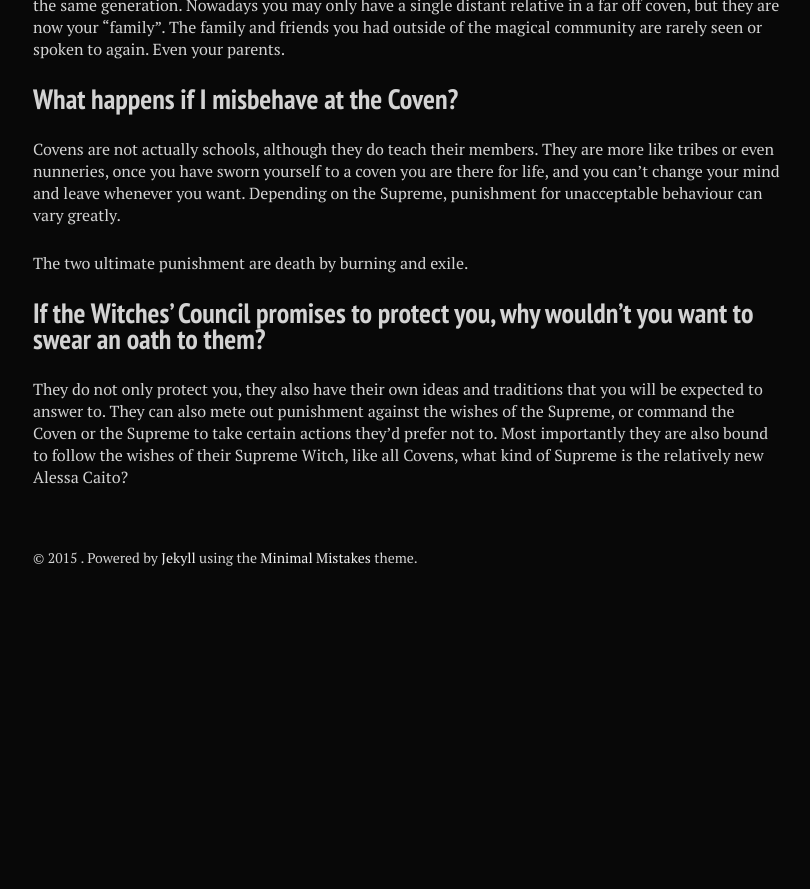
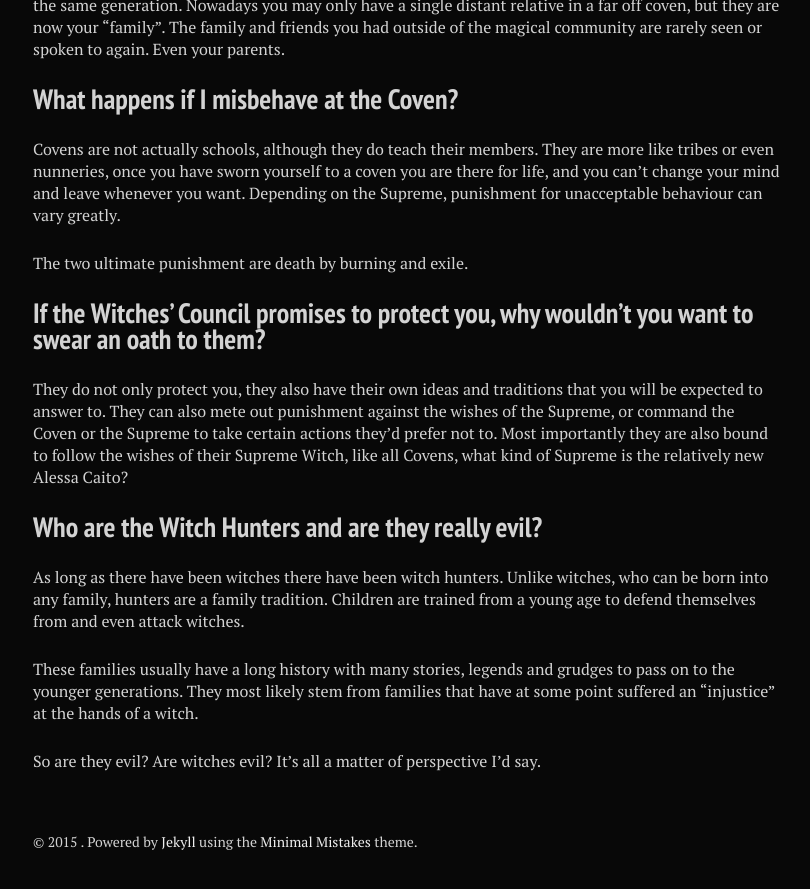
Before and after one commit to stanislavb/en.coven.nu, a Jekyll site: the page built from faq/index.md, in a window 1280 px wide and 900 px high, scrolled down 1091 px. Shown: the top 889 px of the window, without its empty margins (287-1097 px from the left). Built offline with Jekyll 4.4.1, drawn with Linux system fonts in a browser that asks for light colours; nearby versions of some CDN libraries; before the commit the page ends 1707 px from its top, so only the background shows below that; some of the changed text lies outside the part shown.

Commit message:
Update index.md

```diff
--- a/faq/index.md
+++ b/faq/index.md
@@ -38,3 +38,10 @@ The two ultimate punishment are death by burning and exile.
 
 ## If the Witches' Council promises to protect you, why wouldn’t you want to swear an oath to them?
 They do not only protect you, they also have their own ideas and traditions that you will be expected to answer to. They can also mete out punishment against the wishes of the Supreme, or command the Coven or the Supreme to take certain actions they’d prefer not to. Most importantly they are also bound to follow the wishes of their Supreme Witch, like all Covens, what kind of Supreme is the relatively new Alessa Caito?
+
+## Who are the Witch Hunters and are they really evil?
+As long as there have been witches there have been witch hunters. Unlike witches, who can be born into any family, hunters are a family tradition. Children are trained from a young age to defend themselves from and even attack witches.
+
+These families usually have a long history with many stories, legends and grudges to pass on to the younger generations. They most likely stem from families that have at some point suffered an "injustice" at the hands of a witch.
+
+So are they evil? Are witches evil? It's all a matter of perspective I'd say.
```
